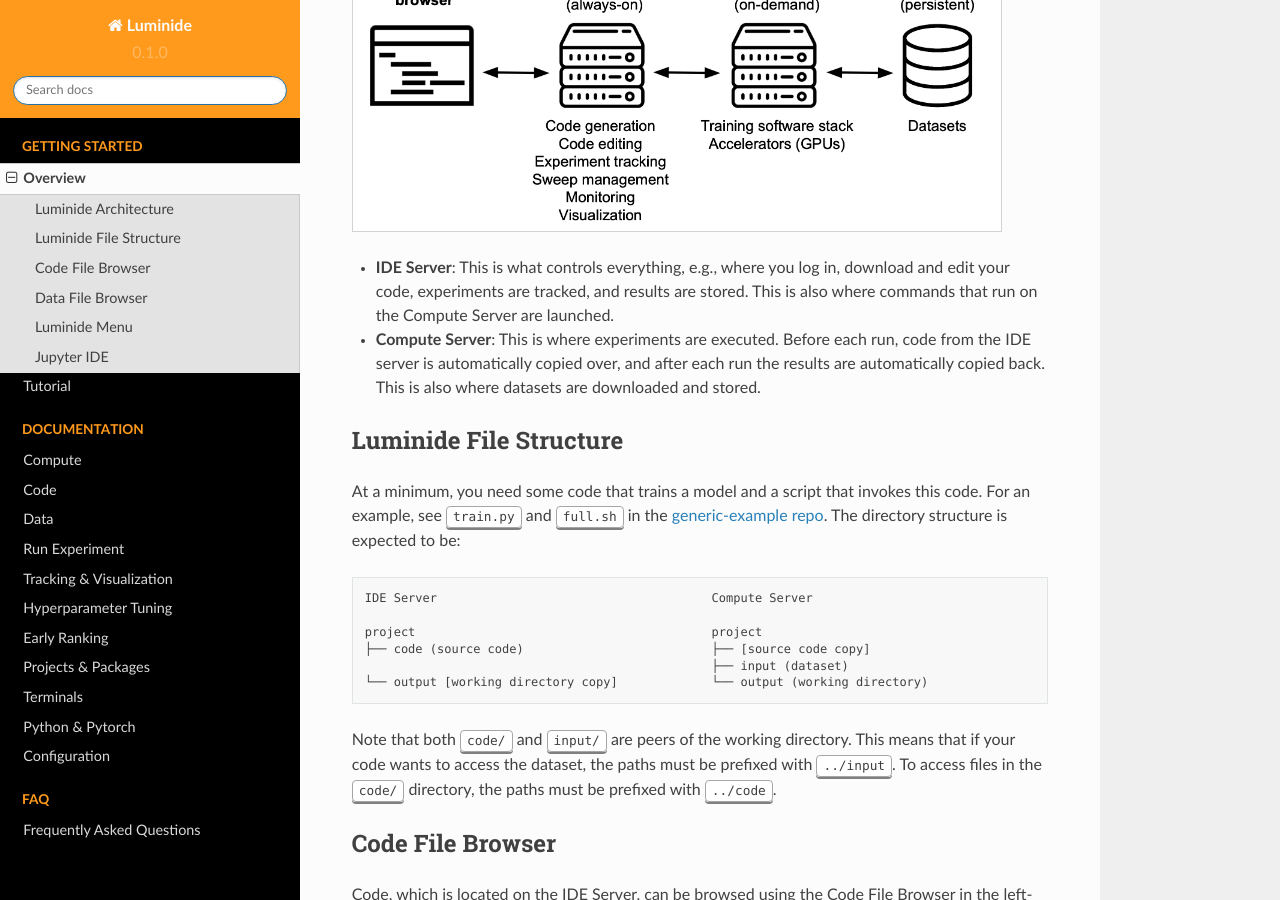
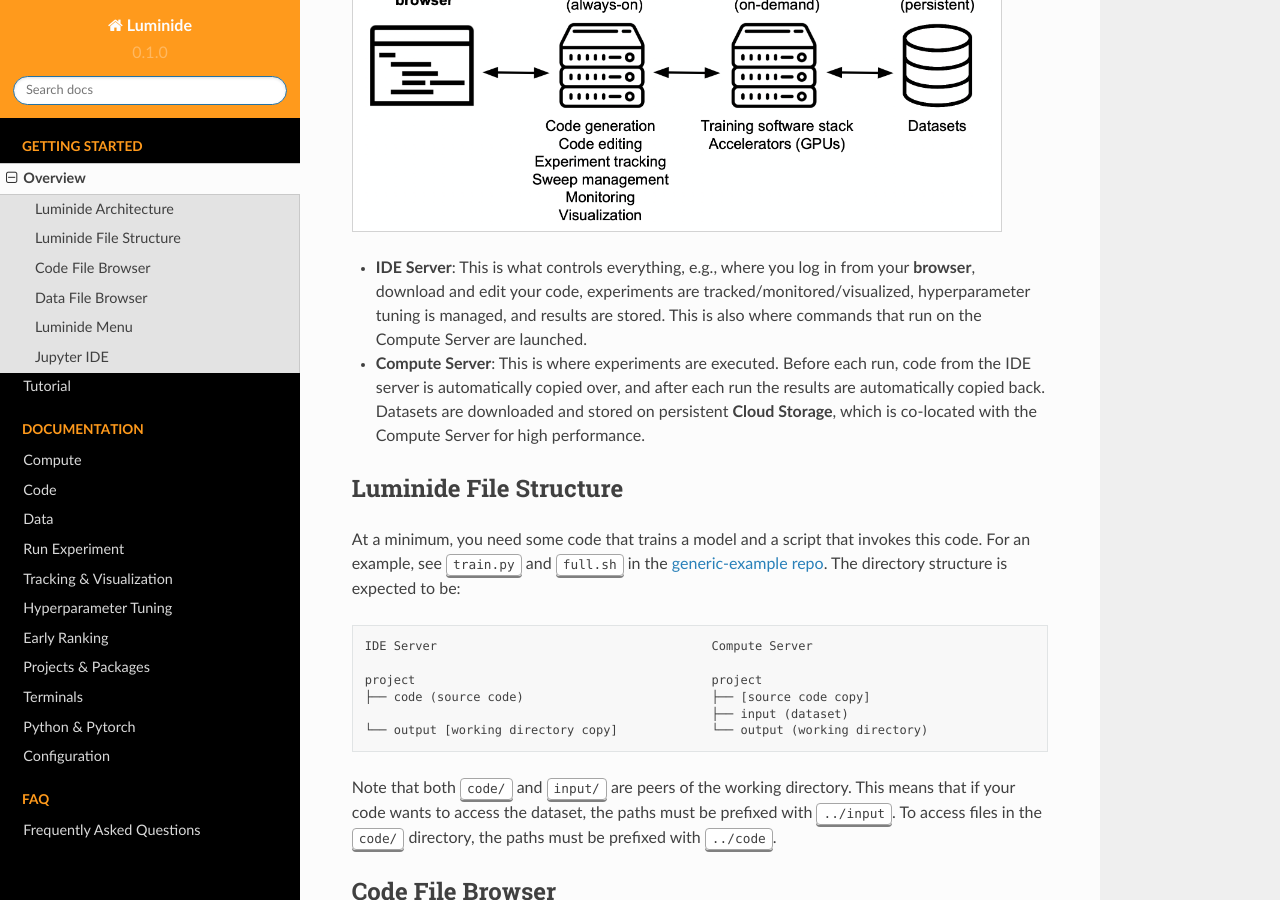
Before and after one commit to luminide/docs, a Sphinx documentation site: the page built from docs/source/tutorial/overview.md, in a window 1280 px wide and 900 px high, scrolled down 510 px. Built offline with Sphinx 7.4.7 and the Read the Docs theme 2.0.0, drawn with Linux system fonts in a browser that asks for light colours.

Commit message:
add Cloud Storage

````diff
--- a/docs/source/tutorial/overview.md
+++ b/docs/source/tutorial/overview.md
@@ -18,8 +18,8 @@
 :width: 650
 ```
 
-- **IDE Server**: This is what controls everything, e.g., where you log in, download and edit your code, experiments are tracked,  and results are stored.  This is also where commands that run on the Compute Server are launched.
-- **Compute Server**: This is where experiments are executed.  Before each run, code from the IDE server is automatically copied over, and after each run the results are automatically copied back.  This is also where datasets are downloaded and stored.
+- **IDE Server**: This is what controls everything, e.g., where you log in from your **browser**, download and edit your code, experiments are tracked/monitored/visualized,  hyperparameter tuning is managed, and results are stored.  This is also where commands that run on the Compute Server are launched.
+- **Compute Server**: This is where experiments are executed.  Before each run, code from the IDE server is automatically copied over, and after each run the results are automatically copied back.  Datasets are downloaded and stored on persistent **Cloud Storage**, which is co-located with the Compute Server for high performance.
 
 ## Luminide File Structure
 
````
